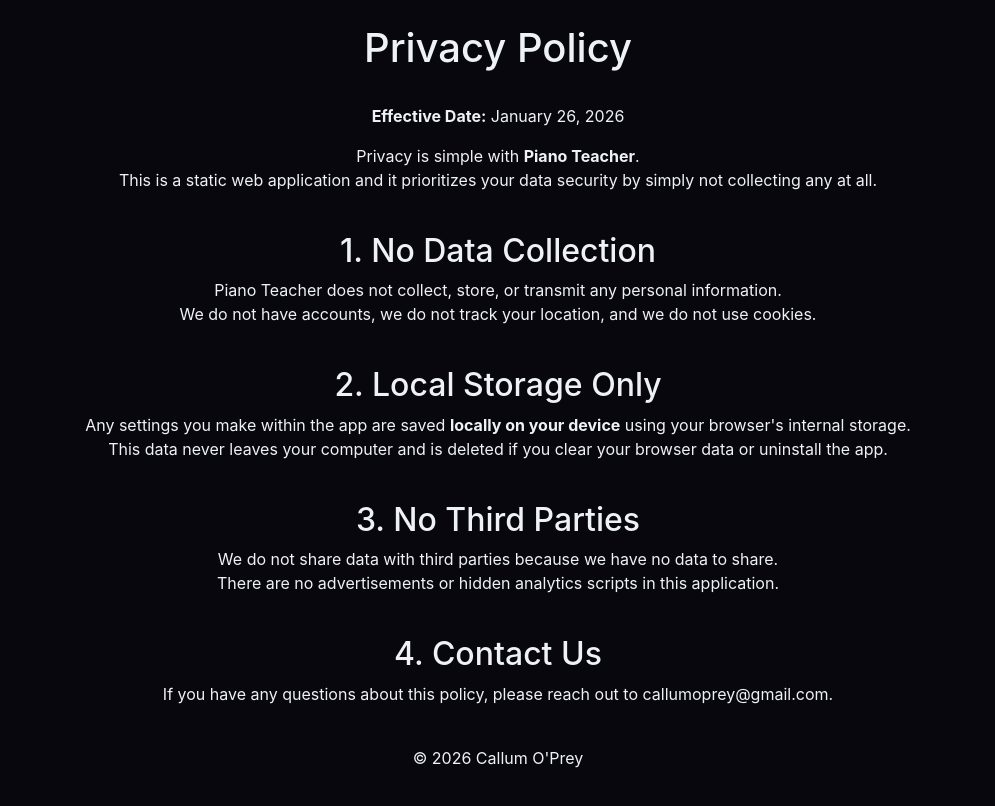
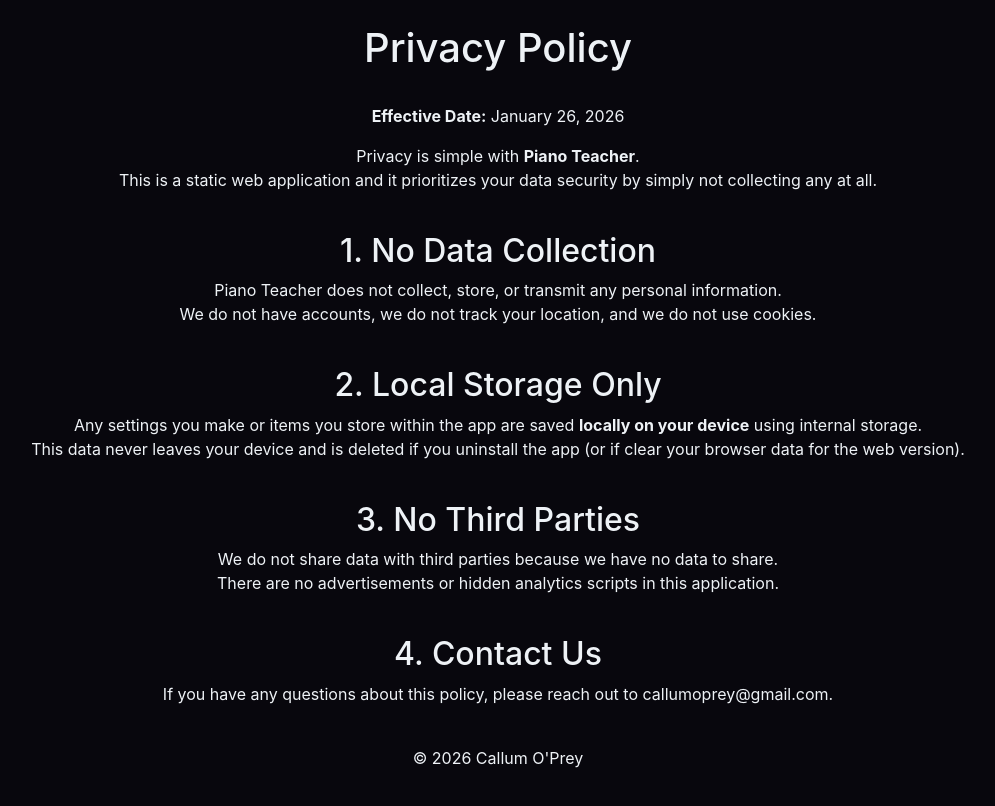
Before and after one commit to Callum-OP/Piano-Teacher, an Electron app: page build/privacy.html in a window 1200 px wide. Shown: the whole page, without its empty margins (102-1097 px from the left). Drawn offline with nearby package versions, Linux system fonts and the light colour scheme.

Commit message:
Updated privacy policy

```diff
--- a/build/privacy.html
+++ b/build/privacy.html
@@ -25,7 +25,7 @@
         <p>Piano Teacher <span class="highlight">does not collect, store, or transmit</span> any personal information. <br> We do not have accounts, we do not track your location, and we do not use cookies.</p>
         <br>
         <h2>2. Local Storage Only</h2>
-        <p>Any settings you make within the app are saved <strong>locally on your device</strong> using your browser's internal storage. <br> This data never leaves your computer and is deleted if you clear your browser data or uninstall the app.</p>
+        <p>Any settings you make or items you store within the app are saved <strong>locally on your device</strong> using internal storage. <br> This data never leaves your device and is deleted if you uninstall the app (or if clear your browser data for the web version).</p>
         <br>
         <h2>3. No Third Parties</h2>
         <p>We do not share data with third parties because we have no data to share. <br> There are no advertisements or hidden analytics scripts in this application.</p>
```
